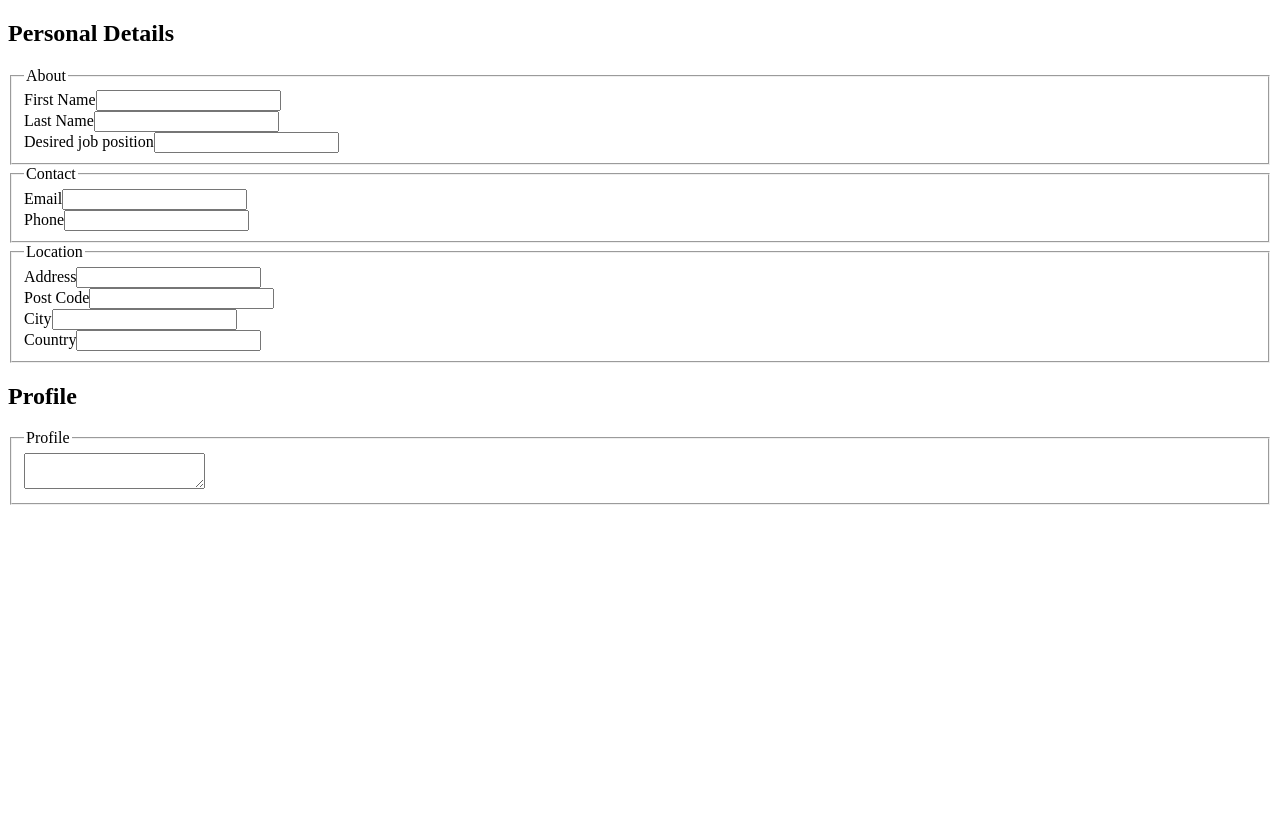
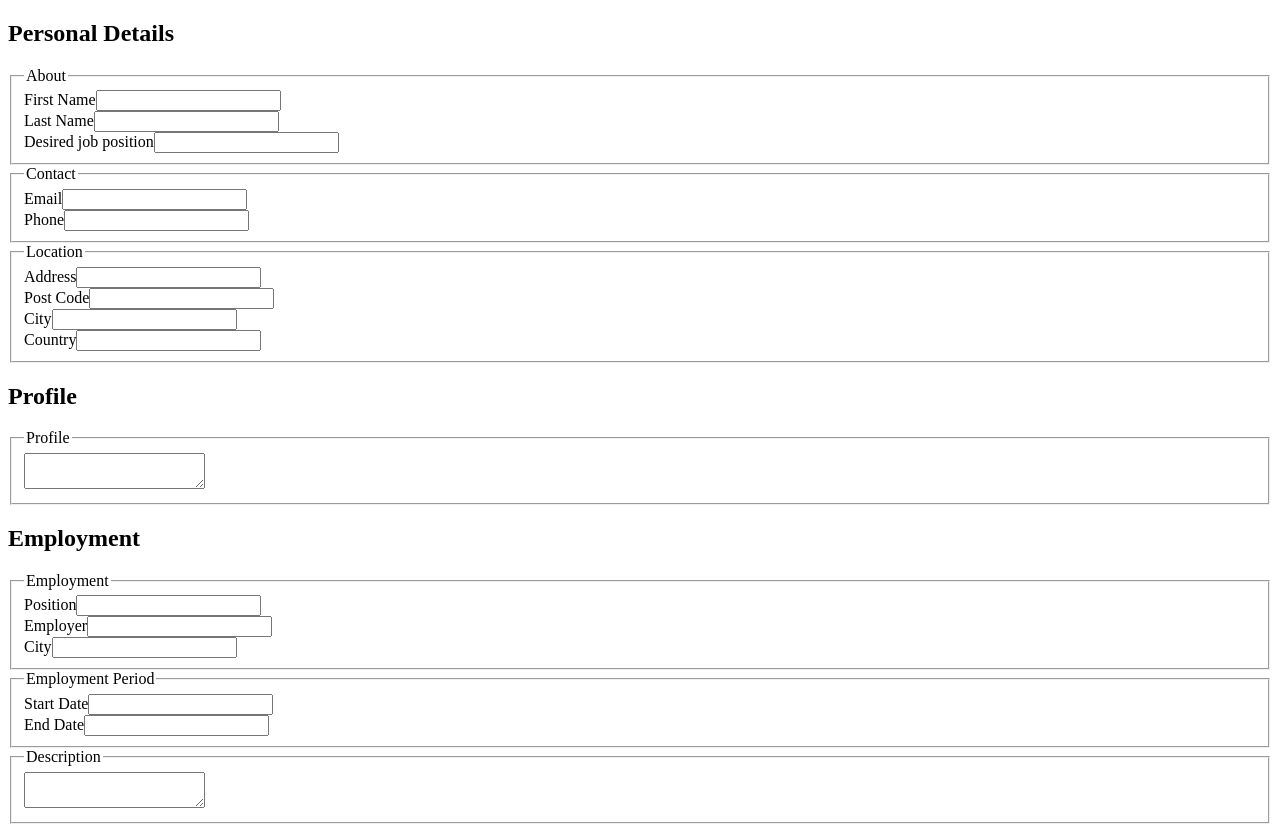
Before and after one commit to dejanpls/cvmaker, a React (Vite) app: page / in a window 1280 px wide. Before the commit the page ends 800 px from the top, so only its background shows below. Built offline with nearby package versions, Linux system fonts and the light colour scheme.

Commit message:
feat: implement employmentForm which to enable user employment input

```diff
--- a/src/App.jsx
+++ b/src/App.jsx
@@ -1,7 +1,8 @@
 import { useState } from "react";
 import PersonalForm from "./components/forms/PersonalForm";
 import ProfileForm from "./components/forms/ProfileForm";
-import { getPersonalObjects } from "./utils/stateObjects";
+import EmploymentForm from "./components/forms/EmploymentForm";
+import { getPersonalObjects, getEmploymentObjects } from "./utils/stateObjects";
 
 function App() {
   const [personal, setPersonal] = useState(getPersonalObjects());
@@ -9,6 +10,8 @@ function App() {
   const [profile, setProfile] = useState({
     profile: "",
   });
+
+  const [employment, setEmployment] = useState(getEmploymentObjects());
 
   const handleChange = (setter) => (e) => {
     // curried function — a function that returns another function:
@@ -25,9 +28,11 @@ function App() {
         personal={personal}
         handleChange={handleChange(setPersonal)}
       />
-      <ProfileForm
-        value={profile.profile}
-        onChange={handleChange(setProfile)}
+      <ProfileForm profile={profile} onChange={handleChange(setProfile)} />
+
+      <EmploymentForm
+        employment={employment}
+        onChange={handleChange(setEmployment)}
       />
 
       {console.log(
@@ -44,6 +49,16 @@ function App() {
       )}
 
       {console.log("Profile:", profile.profile)}
+
+      {console.log(
+        "Employment:",
+        employment.position,
+        employment.employer,
+        employment.city,
+        employment.start,
+        employment.end,
+        employment.description
+      )}
     </>
   );
 }
--- a/src/components/forms/EmploymentForm.jsx
+++ b/src/components/forms/EmploymentForm.jsx
@@ -1,6 +1,6 @@
-import Input from "./Input";
+import Input from "../Input";
 
-export default function EmploymentForm() {
+export default function EmploymentForm({ employment, onChange }) {
   return (
     <section aria-labelledby="employmentDetailsHeading">
       <h2 id="employmentnDetailsHeading">Employment</h2>
@@ -9,43 +9,60 @@ export default function EmploymentForm() {
         <legend className="sr-only">Employment</legend>
 
         <Input
+          name={"position"}
+          value={employment.position}
+          onChange={onChange}
           htmlFor={"emp-position"}
-          name={"organization-title"}
           label={"Position"}
+          autoComplete="organization"
         />
         <Input
+          name={"employer"}
+          value={employment.employer}
+          onChange={onChange}
           htmlFor={"emp-employer"}
-          name={"organization"}
           label={"Employer"}
+          autoComplete={"organization"}
         />
-        <Input htmlFor={"emp-city"} name={"address-level2"} label={"City"} />
+        <Input
+          name={"city"}
+          value={employment.city}
+          onChange={onChange}
+          htmlFor={"emp-city"}
+          label={"City"}
+          autoComplete={"address-level2"}
+        />
       </fieldset>
 
       <fieldset>
-        <legend className="sr-only">Start Date</legend>
+        <legend className="sr-only">Employment Period</legend>
         <Input
-          htmlFor={"emp-start-month"}
-          name={"date"}
-          label={"Start Month"}
+          name={"start"}
+          value={employment.start}
+          onChange={onChange}
+          htmlFor={"emp-start-date"}
+          label={"Start Date"}
+          autoComplete={"date"}
         />
-        <Input htmlFor={"emp-start-year"} name={"date"} label={"Start Year"} />
+        <Input
+          name={"end"}
+          value={employment.end}
+          onChange={onChange}
+          htmlFor={"emp-end-date"}
+          label={"End Date"}
+          autoComplete={"date"}
+        />
+        {/* if no end date => start date - present (e.g. 07/2022 - present) */}
       </fieldset>
 
       <fieldset>
-        <legend className="sr-only">End Date</legend>
-        <Input htmlFor={"emp-end-month"} name={"date"} label={"End Month"} />
-        <Input htmlFor={"emp-end-year"} name={"date"} label={"End Year"} />
-        <Input
-          htmlFor={"emp-present"}
-          name={"date"}
-          label={"Present"}
-          type="checkbox"
+        <legend className="sr-only">Description</legend>
+        <textarea
+          name="description"
+          value={employment.description}
+          onChange={onChange}
+          id="emp-description"
         />
-      </fieldset>
-
-      <fieldset className="description">
-        <legend className="sr-only">Description</legend>
-        <textarea id="emp-description" name="description" />
       </fieldset>
     </section>
   );
--- a/src/components/forms/ProfileForm.jsx
+++ b/src/components/forms/ProfileForm.jsx
@@ -1,4 +1,4 @@
-export default function ProfileForm({ value, onChange }) {
+export default function ProfileForm({ profile, onChange }) {
   return (
     <section aria-labelledby="profileHeading">
       <h2 id="profileHeading">Profile</h2>
@@ -6,7 +6,7 @@ export default function ProfileForm({ value, onChange }) {
       <fieldset className="profile">
         <legend className="sr-only">Profile</legend>
         <textarea
-          value={value}
+          value={profile.profile}
           onChange={onChange}
           id="profile"
           name="profile"
--- a/src/utils/stateObjects.js
+++ b/src/utils/stateObjects.js
@@ -11,3 +11,14 @@ export function getPersonalObjects() {
     country: "",
   };
 }
+
+export function getEmploymentObjects() {
+  return {
+    position: "",
+    employer: "",
+    city: "",
+    start: "",
+    end: "",
+    description: "",
+  };
+}
```
